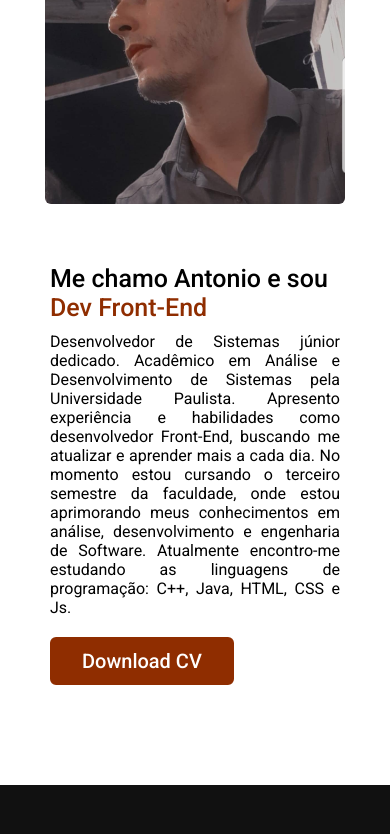
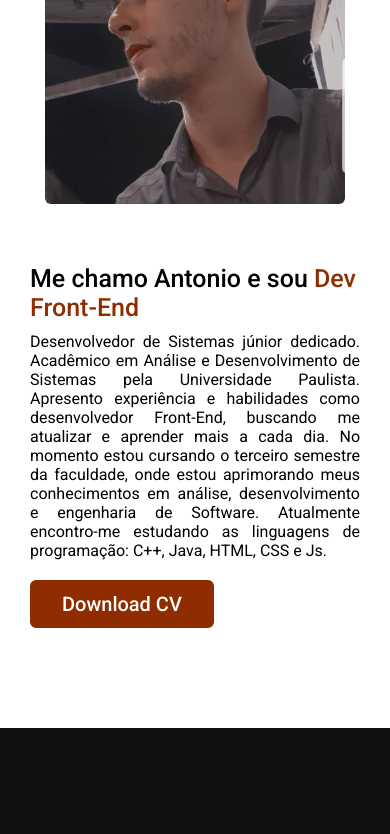
Before and after one commit to Antonio4kgb/Meu-Portifolio, a plain HTML site: page index.html in a window 390 px wide. Shown: the part 1166-2000 px from the top of the page. Drawn offline with nearby package versions, Linux system fonts and the light colour scheme.

Commit message:
first commit

```diff
--- a/src/css/styles.css
+++ b/src/css/styles.css
@@ -427,7 +427,7 @@ section .title::after {
 @media (max-width: 947px) {
     .max-width{
         max-width: 800px;
-        padding: 0 50px;
+        padding: 0 30px;
     }
     .menu-btn{
         display: block;
```
